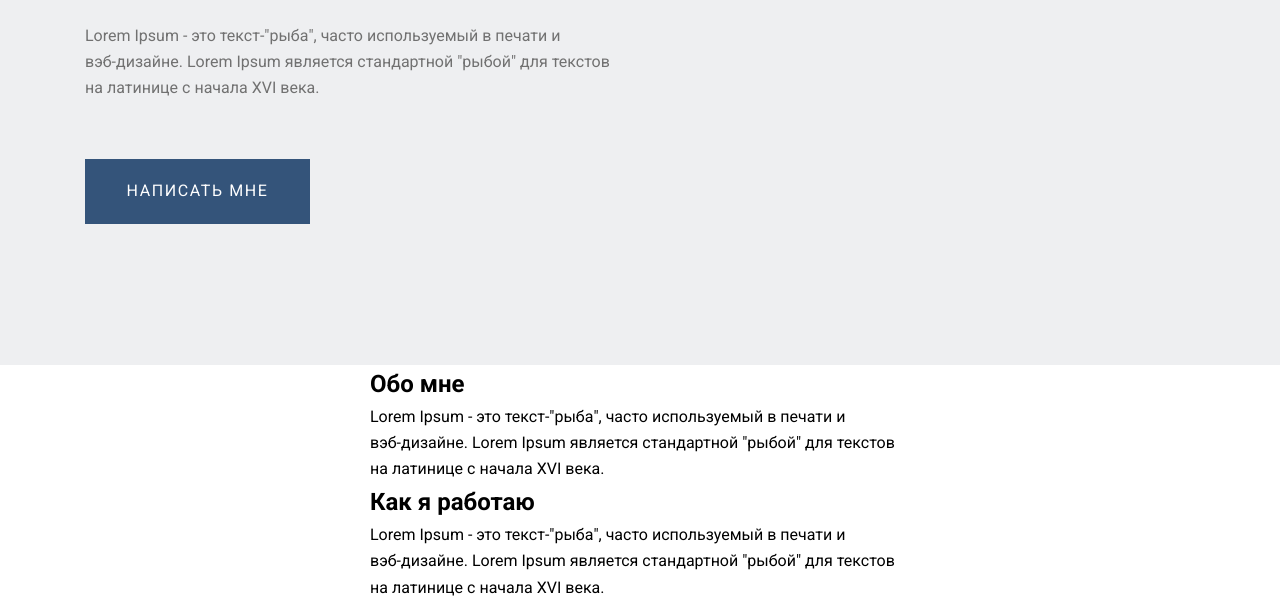
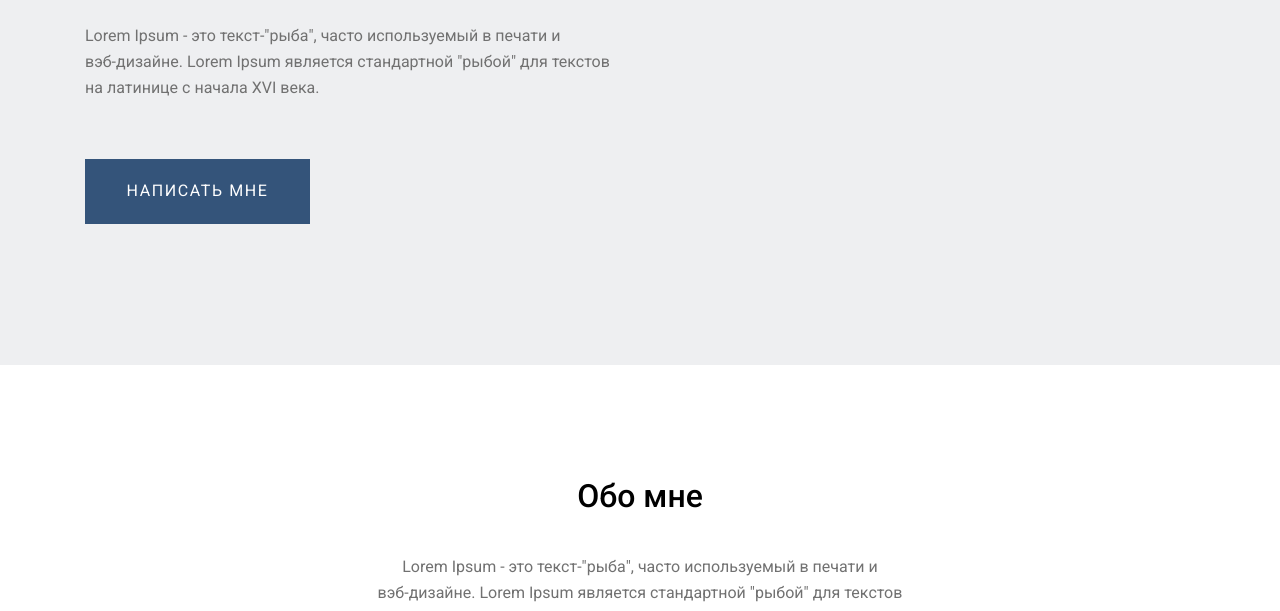
Before and after one commit to FomenkoAndrey/___simple-site-template_____20241111, a plain HTML site: page index.html in a window 1280 px wide. Shown: the part 336-947 px from the top of the page. Drawn offline with Linux system fonts and the light colour scheme.

Commit message:
enhance styling with typography and section layout adjustments

```diff
--- a/assets/css/style.css
+++ b/assets/css/style.css
@@ -20,6 +20,7 @@
   --gap-lg: calc(var(--gap) * 2); /* 40px */
 }
 
+/* typography */
 * {
   margin: 0;
   padding: 0;
@@ -42,15 +43,17 @@ a {
   text-decoration: none;
 }
 
+/* common */
 .container {
-  width: min(100% - 40px, var(--container-primary));
+  width: min(100% - var(--gap-lg), var(--container-primary));
   margin-inline: auto;
 }
 
 .container--sm {
-  width: min(100% - 40px, var(--container-secondary));
+  width: min(100% - var(--gap-lg), var(--container-secondary));
 }
 
+/* header */
 .header {
   background-color: var(--color-gray-light);
   padding-top: 69px;
@@ -100,3 +103,24 @@ a {
   letter-spacing: var(--letter-spacing);
   padding: 0.5em 1em;
 }
+
+/* section */
+.section {
+  padding-top: 105px;
+  padding-bottom: 92px;
+}
+.section__title {
+  font-size: 2rem;
+  text-align: center;
+  font-weight: 500;
+  margin-bottom: 32px;
+}
+.section__description {
+  color: var(--color-secondary);
+  text-align: center;
+}
+
+/* process */
+.process {
+  background-color: var(--color-gray-light);
+}
```
